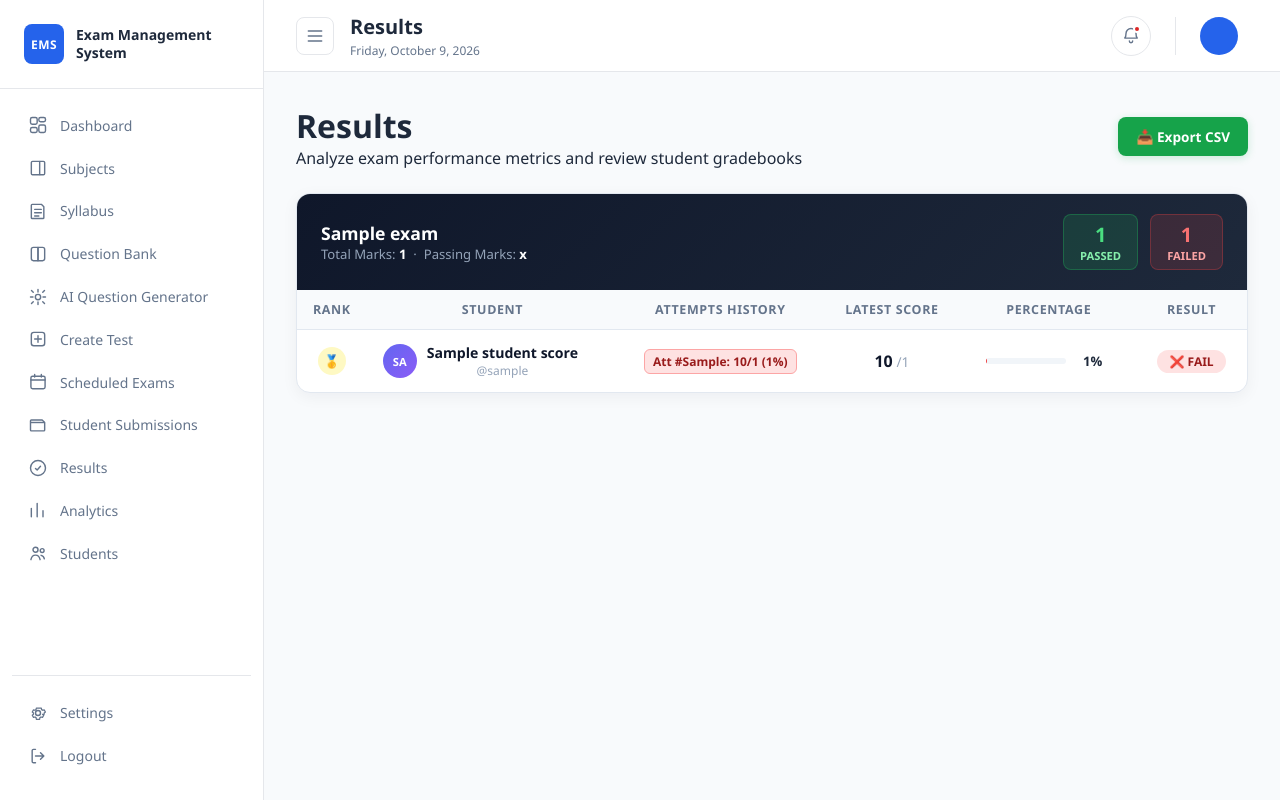
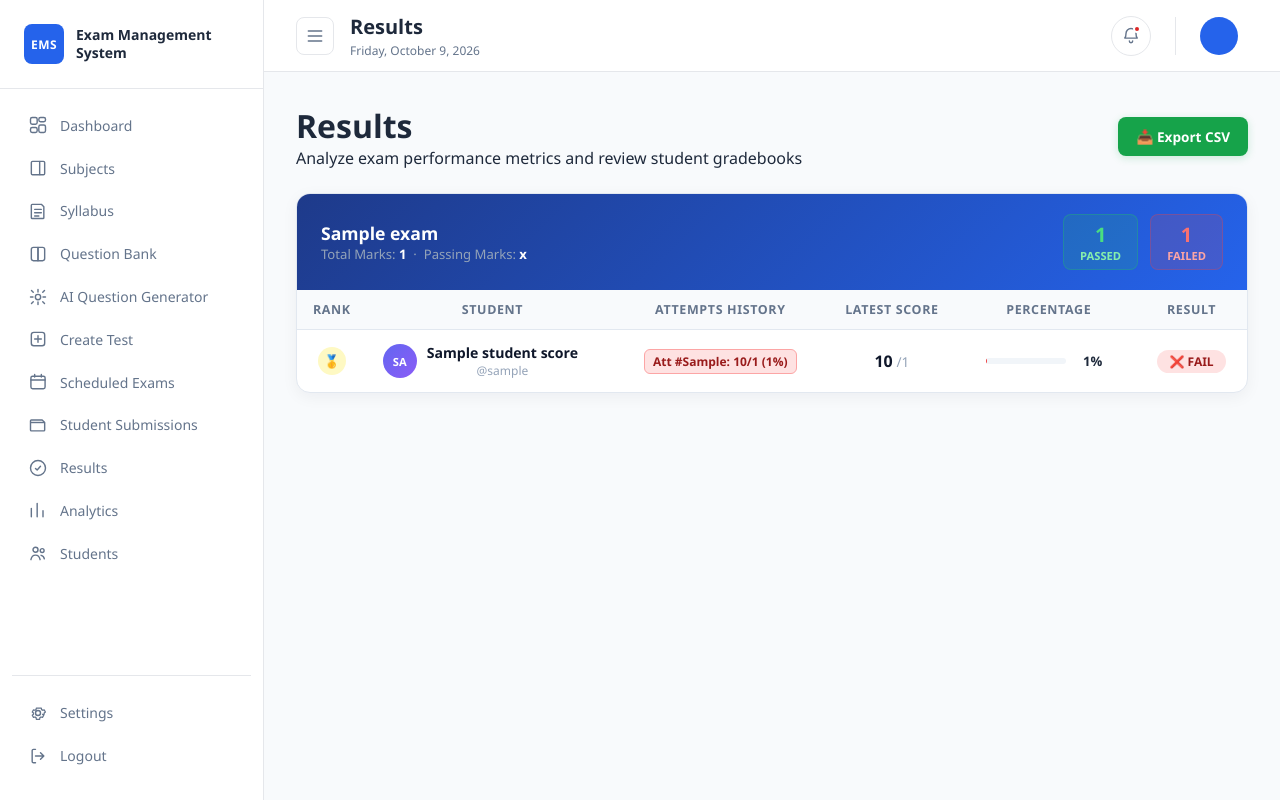
Before and after one commit to Saanskrutii/ExamManagementSystem, a Django app: template template/results.html in a window 1280 px wide. Run offline with Django 5.2, Linux system fonts and the light colour scheme; the template is opened without the code that fills it: most values are stand-ins (such as "Sample title", 1, 10 or a date in 2020).

Commit message:
style: fix dark colours in inspect sheet and results template

```diff
--- a/template/results.html
+++ b/template/results.html
@@ -19,7 +19,7 @@
 
     .exam-block-header {
         padding: 20px 24px;
-        background: linear-gradient(135deg, #0f172a 0%, #1e293b 100%);
+        background: linear-gradient(135deg, #1e3a8a 0%, #2563eb 100%);
         display: flex;
         justify-content: space-between;
         align-items: center;
--- a/template/student_submissions.html
+++ b/template/student_submissions.html
@@ -210,7 +210,7 @@
                     </td>
                     <td style="text-align:right;">
                         {% if sub.is_submitted %}
-                        <a href="{% url 'teacher_submission_review' sub.id %}" style="display:inline-block; background:#0f172a; color:#fff; padding:6px 12px; border-radius:6px; font-size:.8rem; font-weight:600; text-decoration:none;">
+                        <a href="{% url 'teacher_submission_review' sub.id %}" style="display:inline-block; background:#2563eb; color:#fff; padding:6px 12px; border-radius:6px; font-size:.8rem; font-weight:600; text-decoration:none;">
                             🔍 Inspect Sheet
                         </a>
                         {% else %}
```
